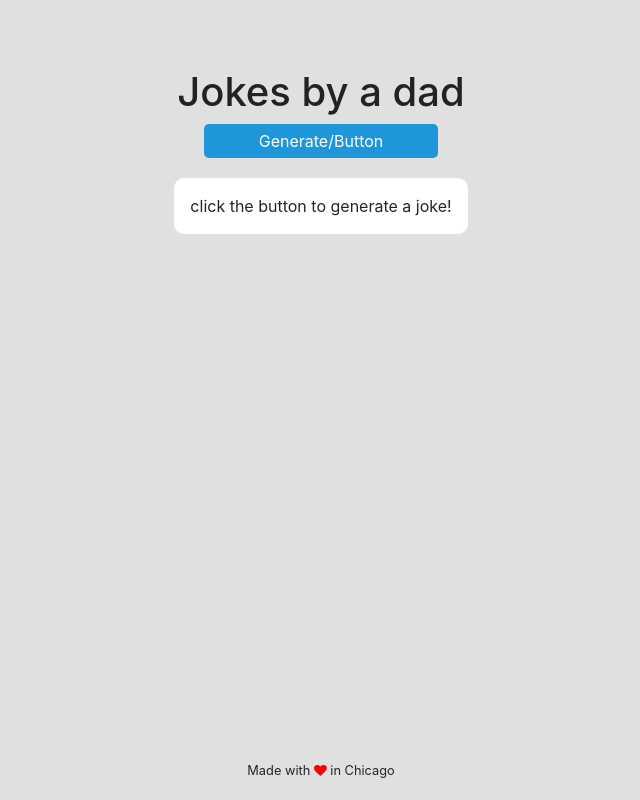
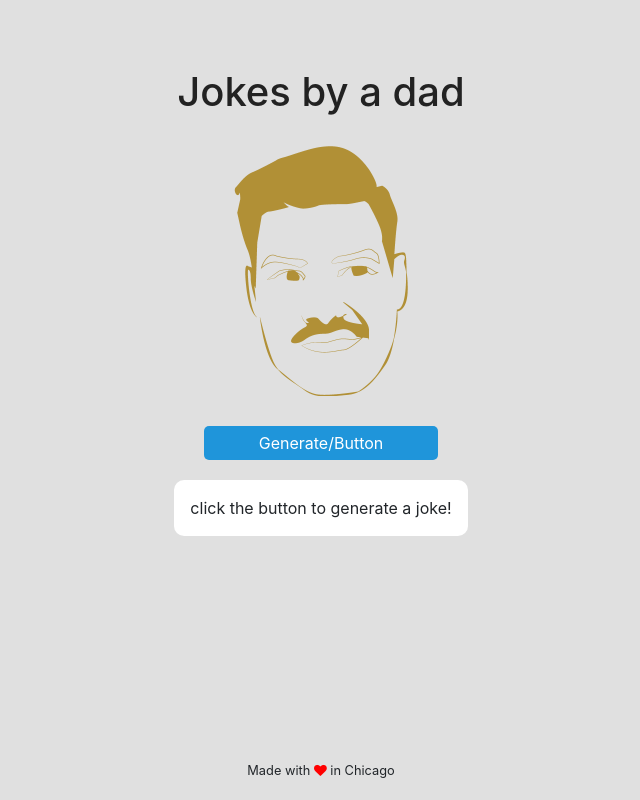
Before and after one commit to isaacmabueno/Dad-Jokes, a React (Create React App) app: page / in a window 1280 px wide. Shown: the whole page, without its empty margins (319-959 px from the left). Built offline with nearby package versions, Linux system fonts and the light colour scheme.

Commit message:
adding dad face

```diff
--- a/src/App.css
+++ b/src/App.css
@@ -45,3 +45,10 @@ button:focus {
 .fa-heart {
   color: red;
 }
+img {
+  width: 250px;
+  height: 250px;
+  display: block;
+  text-align: center;
+  margin: 30px auto;
+}
--- a/src/App.js
+++ b/src/App.js
@@ -3,7 +3,8 @@ import './App.css';
 import 'bootstrap/dist/css/bootstrap.min.css';
 import 'font-awesome/css/font-awesome.min.css';
 import { jokes } from './dadJokes.json';
-import DadJoke from './components/DadJoke.jsx'
+import DadJoke from './components/DadJoke.jsx';
+import dad from './images/dad.png';
 
 class App extends Component {
   constructor(props) {
@@ -23,6 +24,7 @@ generateJoke() {
       <div className="App">
         <div className="App-header">
           <h1>Jokes by a dad</h1>
+          <img src={ require('./images/dad.png') } />
           <button onClick={() => this.generateJoke()}>Generate/Button</button>
         </div>
         <p className="App-intro">
```
Also changed, not shown: src/images/dad.png (added).
